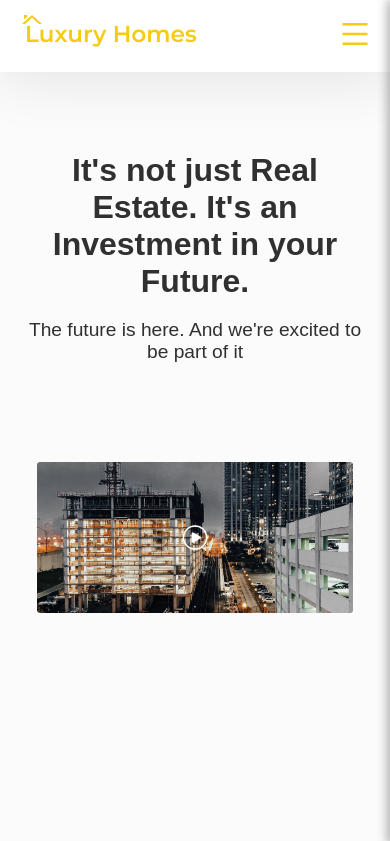
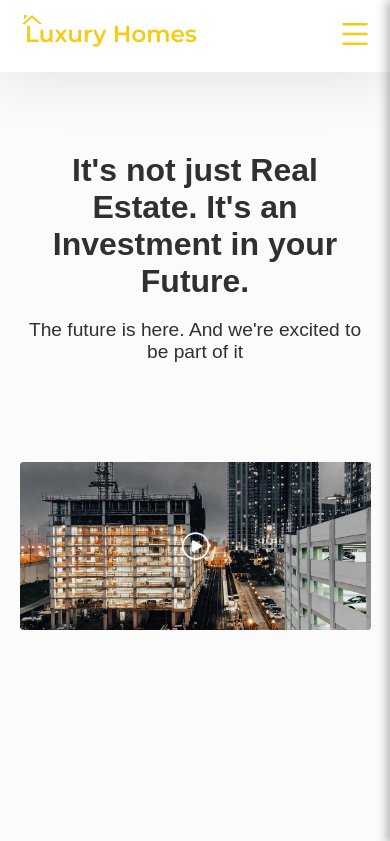
Before and after one commit to temiye18/luxury-homes, a React (Create React App) app: page / in a window 390 px wide. Shown: the top 841 px of the page. Built offline with nearby package versions, Linux system fonts and the light colour scheme; the HTML template or start-up script is replaced by a standard one.

Commit message:
little update

```diff
--- a/src/components/Hero/Hero.module.css
+++ b/src/components/Hero/Hero.module.css
@@ -53,10 +53,6 @@
 }
 
 @media (max-width: 994px) {
-  .video__container {
-    width: 90%;
-  }
-
   .welcome__text h2 {
     font-size: 2rem;
   }
```
